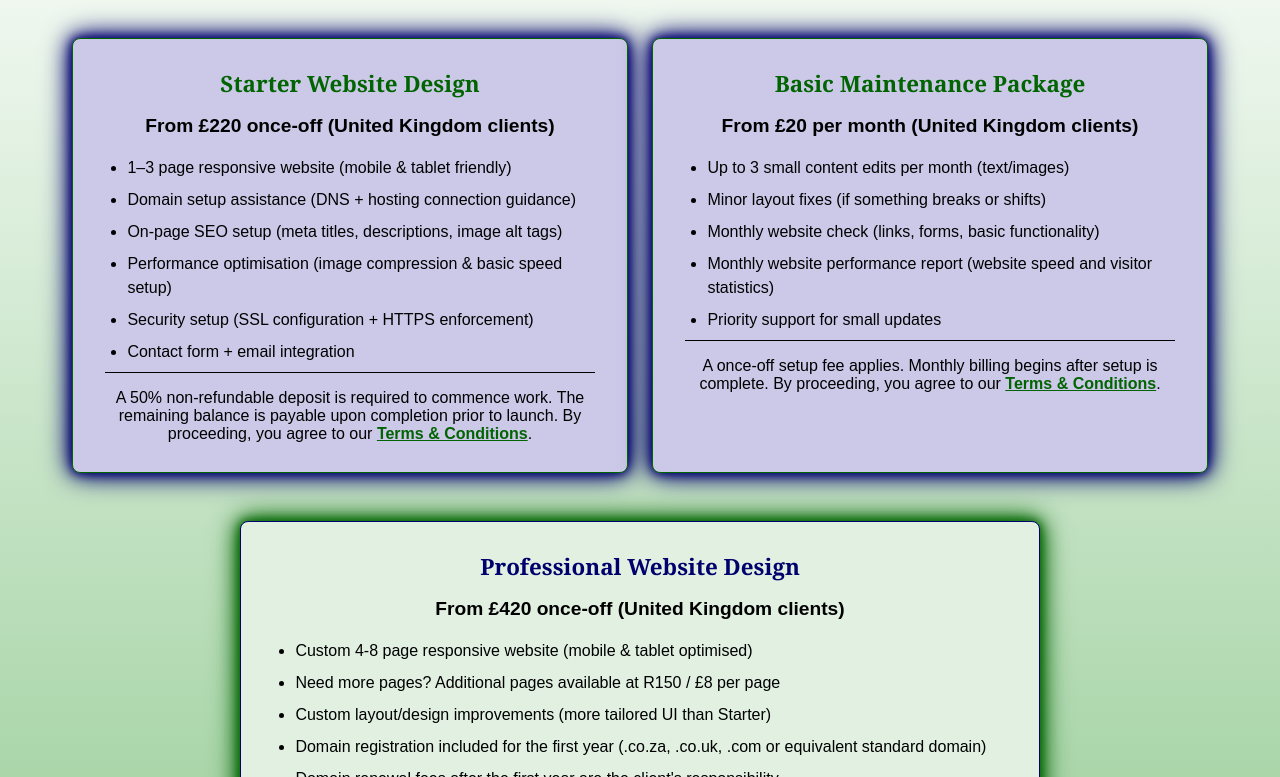
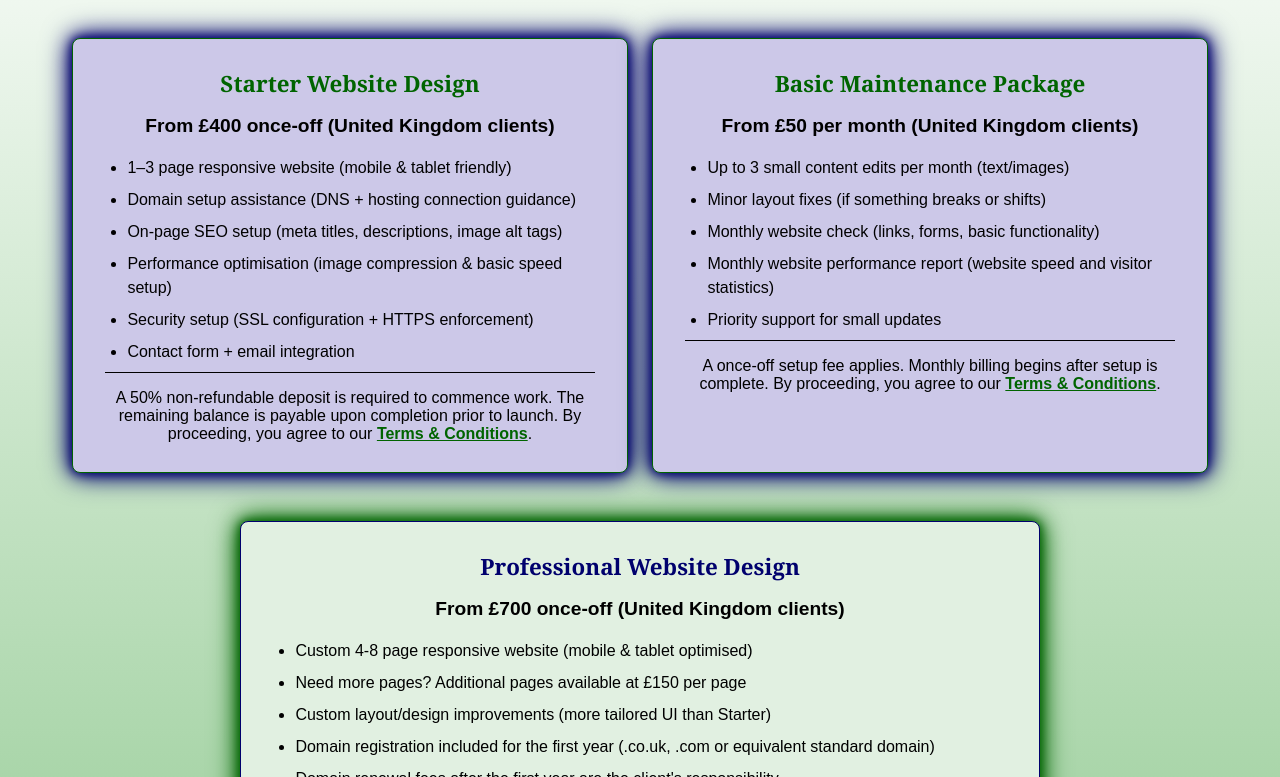
Before and after one commit to Nazarite-Digital-Solutions/nazarite-digital-solutions-uk-website, a plain HTML site: page nazaritediditalsolutionswebsite-co-uk/services-page.html in a window 1280 px wide. Shown: the part 175-952 px from the top of the page. Drawn offline with Linux system fonts and the light colour scheme.

Commit message:
Add files via upload

```diff
--- a/nazaritediditalsolutionswebsite-co-uk/services-page.html
+++ b/nazaritediditalsolutionswebsite-co-uk/services-page.html
@@ -626,7 +626,7 @@
 
         <div class="service-card">
           <h2 class="service-card-heading">Starter Website Design</h2>
-          <p class="service-card-price">From £220 once-off (United Kingdom clients)</p>
+          <p class="service-card-price">From £400 once-off (United Kingdom clients)</p>
           <ul>
             <li>1–3 page responsive website (mobile &amp; tablet friendly)</li>
             <li>Domain setup assistance (DNS + hosting connection guidance)</li>
@@ -645,7 +645,7 @@
 
         <div class="service-card">
           <h2 class="service-card-heading">Basic Maintenance Package</h2>
-          <p class="service-card-price">From £20 per month (United Kingdom clients)</p>
+          <p class="service-card-price">From £50 per month (United Kingdom clients)</p>
           <ul>
             <li>Up to 3 small content edits per month (text/images)</li>
             <li>Minor layout fixes (if something breaks or shifts)</li>
@@ -666,12 +666,12 @@
       <div class="row-two">
         <div class="professional-service-card">
           <h2 class="professional-service-card-heading">Professional Website Design</h2>
-          <p class="service-card-price">From £420 once-off (United Kingdom clients)</p>
+          <p class="service-card-price">From £700 once-off (United Kingdom clients)</p>
           <ul>
             <li>Custom 4-8 page responsive website (mobile &amp; tablet optimised)</li>
-            <li>Need more pages? Additional pages available at R150 / £8 per page</li>
+            <li>Need more pages? Additional pages available at £150 per page</li>
             <li>Custom layout/design improvements (more tailored UI than Starter)</li>
-            <li>Domain registration included for the first year (.co.za, .co.uk, .com or equivalent standard domain)</li>
+            <li>Domain registration included for the first year (.co.uk, .com or equivalent standard domain)</li>
             <li>Domain renewal fees after the first year are the client's responsibility</li>
             <li>On-page SEO setup (advanced structure for better indexing)</li>
             <li>Performance optimisation (image compression, asset optimisation, and speed improvements)</li>
```
